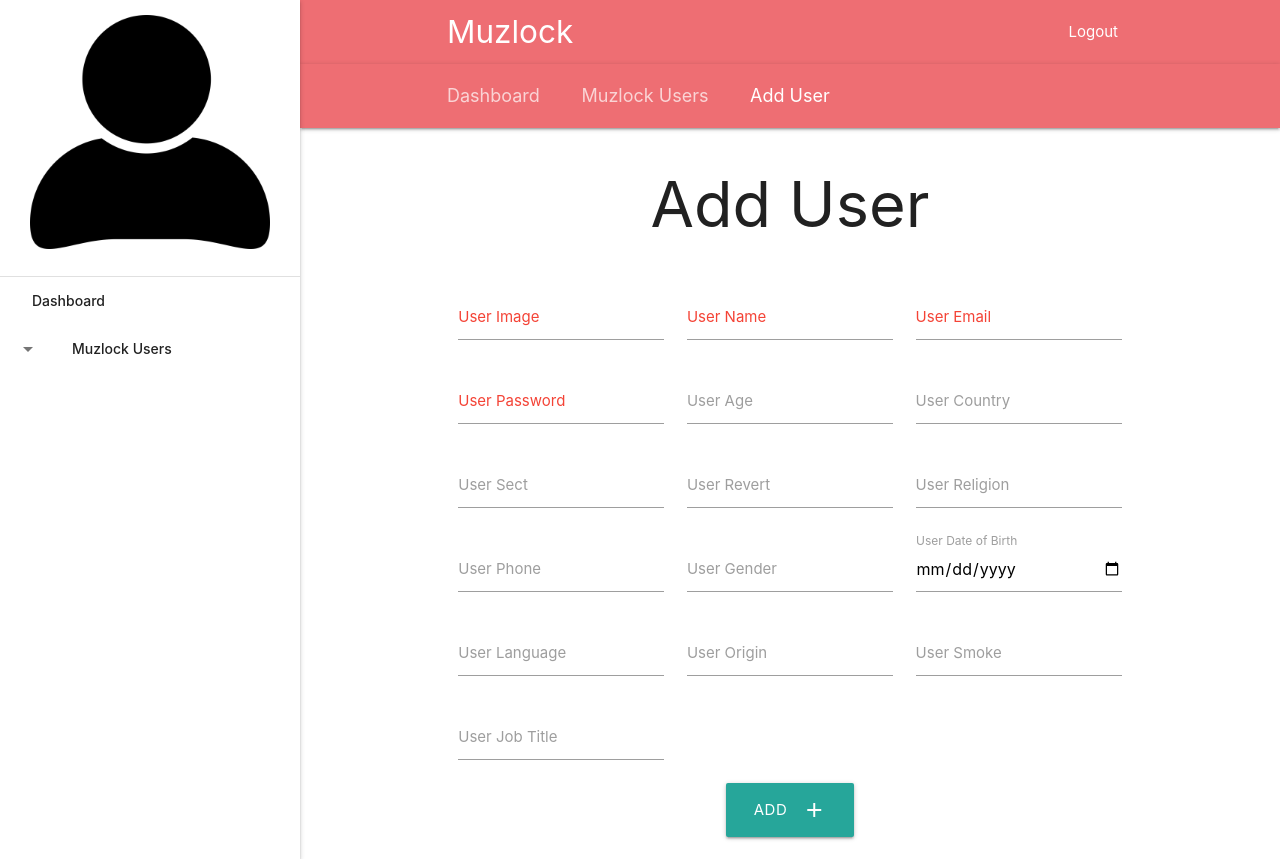
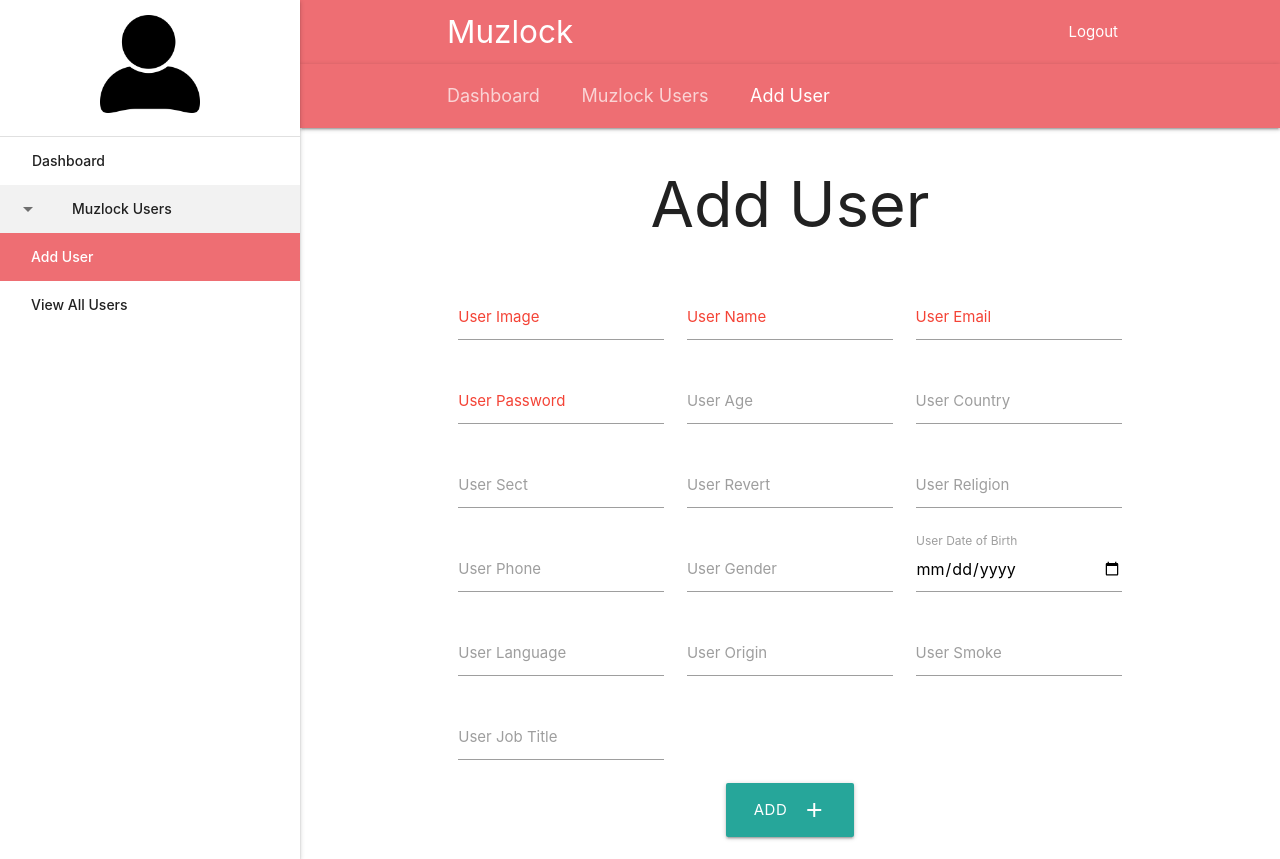
Before and after one commit to Ahmed-Salim/muzlock-admin-demo-v2, a PHP site: page /dashboard/users/add/index.php in a window 1280 px wide. Shown: the top 859 px of the page. Run offline with PHP 8.4, Linux system fonts and the light colour scheme; a user stored in the database is signed in.

Commit message:
update sidenav

```diff
--- a/dashboard/header.php
+++ b/dashboard/header.php
@@ -57,21 +57,21 @@ if (isset($_SESSION['admin_id']) && !empty($_SESSION['admin_id'])) {
     </header>
 
     <ul id="slide-out" class="sidenav sidenav-fixed">
-        <li>
-            <img class="responsive-img" src="<?php echo urlPrefix() . '../images/user-1633249_1280.png'; ?>" alt="Admin Avatar">
+        <li class="valign-wrapper">
+            <img class="responsive-img" width="100px" src="<?php echo urlPrefix() . '../images/user-1633249_1280.png'; ?>" alt="Admin Avatar">
         </li>
         <li>
             <div class="divider"></div>
         </li>
-        <li><a href="<?php echo urlPrefix(); ?>">Dashboard</a></li>
+        <li class="<?php echo (basename(getcwd()) === 'dashboard') ? ('active') : (''); ?>"><a href="<?php echo urlPrefix(); ?>">Dashboard</a></li>
         <li>
             <ul class="collapsible collapsible-accordion">
-                <li>
+                <li class="<?php echo (strpos(getcwd(), 'users')) ? ('active') : (''); ?>">
                     <a class="collapsible-header">Muzlock Users<i class="material-icons">arrow_drop_down</i></a>
                     <div class="collapsible-body">
                         <ul>
-                            <li><a href="<?php echo urlPrefix() . 'users/add'; ?>">Add User</a></li>
-                            <li><a href="<?php echo urlPrefix() . 'users'; ?>">View All Users</a></li>
+                            <li class="<?php echo (basename(getcwd()) === 'add') ? ('active') : (''); ?>"><a href="<?php echo urlPrefix() . 'users/add'; ?>">Add User</a></li>
+                            <li class="<?php echo (basename(getcwd()) === 'users' || basename(getcwd()) === 'user') ? ('active') : (''); ?>"><a href="<?php echo urlPrefix() . 'users'; ?>">View All Users</a></li>
                         </ul>
                     </div>
                 </li>
--- a/dashboard/index.css
+++ b/dashboard/index.css
@@ -3,7 +3,7 @@ header, main, footer {
 }
 
 img[alt="Admin Avatar"] {
-    padding: 1rem 2rem 0 2rem;
+    margin: 1rem auto;
 }
 
 @media only screen and (max-width : 992px) {
```
